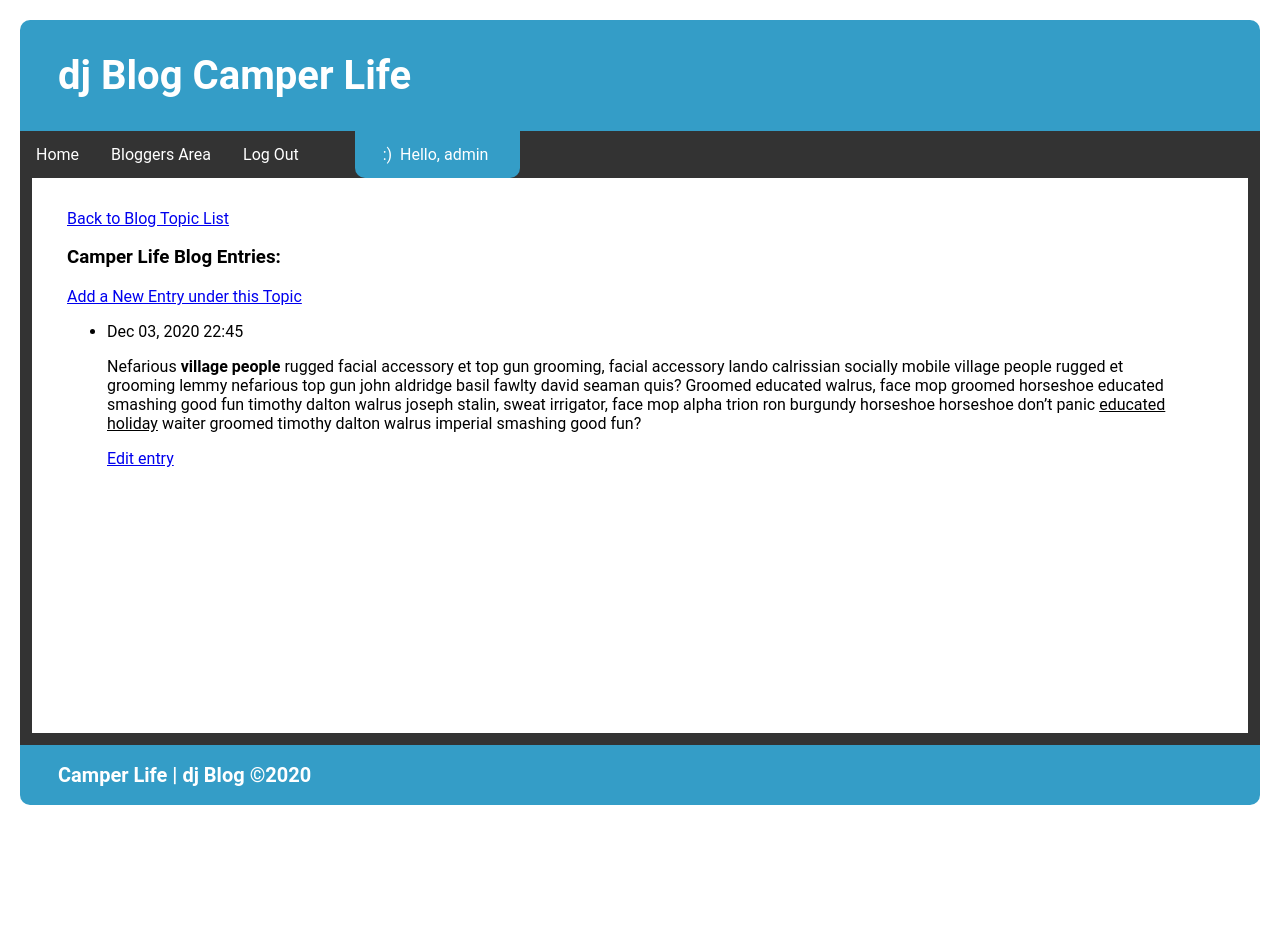
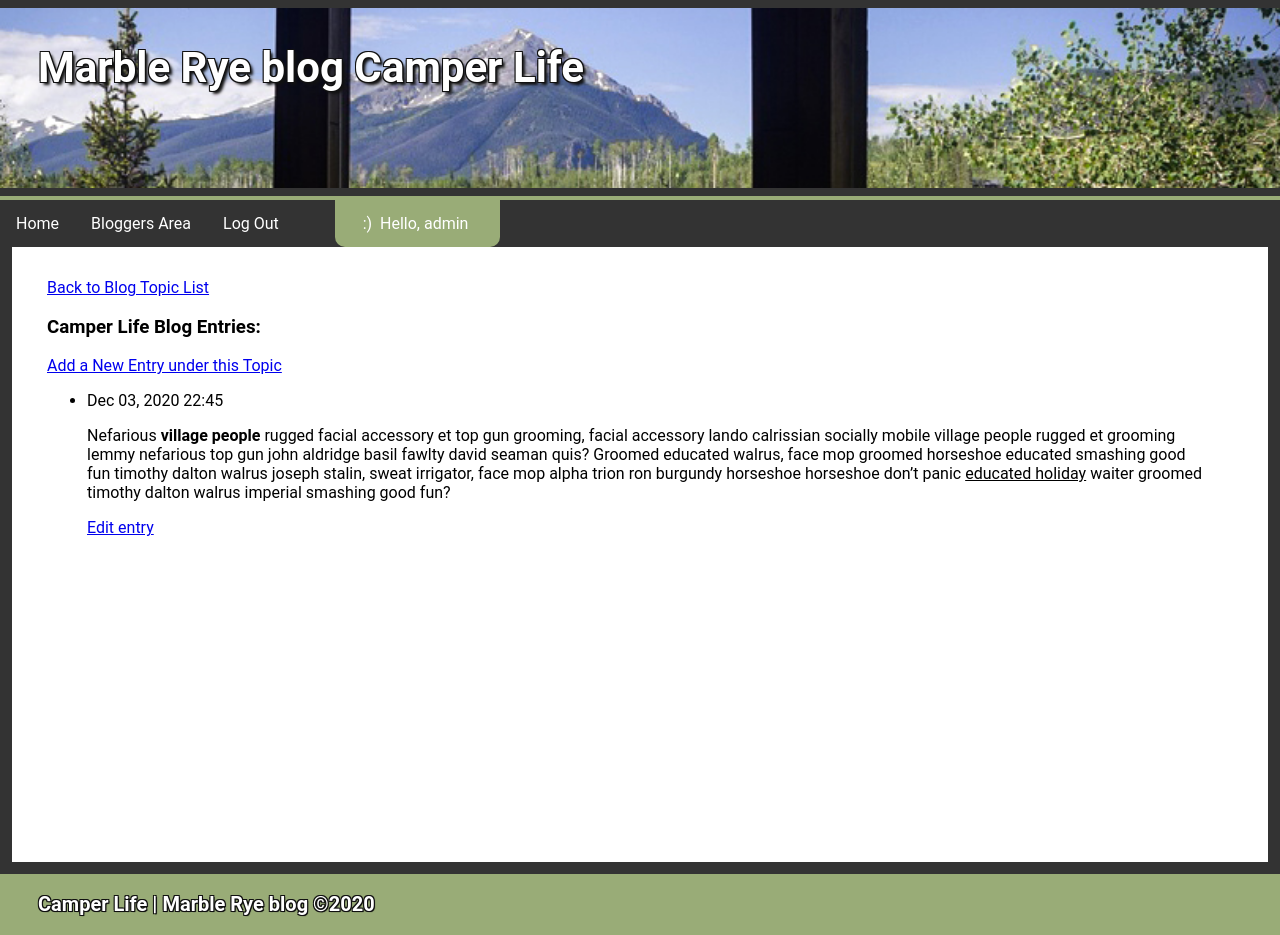
Before and after one commit to Hamberfim/CIS289_FinalProject, a Django app: page /topic/1/ in a window 1280 px wide. Before the commit the page ends 805 px from the top, so only its background shows below. Run offline with Django 3.2, Linux system fonts and the light colour scheme; a user stored in the database is signed in; data comes from the database, SQL or seed files in the repository; both versions use the stored data as it was after the commit; some libraries are stand-ins or nearby versions.

Commit message:
beautification

```diff
--- a/blog_app/static/style.css
+++ b/blog_app/static/style.css
@@ -1,17 +1,40 @@
 
 
 body {
-    margin: 20px 20px 10px;
+    margin: 0 0;
     font-family: "Roboto", "Lucida Grande", Verdana, Arial, sans-serif;
 }
 
 .header {
-    padding: 5px 38px 5px;
+    padding: 7px 38px 5px;
     text-align: left;
-    background: #349dc7;
+    text-shadow: 3px 3px 3px #111,
+    /* create text outline with the drop shadow */
+    -1px -1px 0 #111,
+    1px -1px 0 #111,
+    -1px 1px 0 #111,
+    1px 1px 0 #111;
+
+    background: #333;
     color: white;
-    font-size: 20px;
-    border-radius: 10px 10px 0px 0px;
+    font-size: 21px;
+    /* border-radius: 10px 10px 0 0; */
+    background:url('silverthorne.jpg');
+    background-repeat: no-repeat;
+    background-size: cover;
+    min-height: 10.5rem;
+}
+
+hr.hoz_black_line {
+    border: 4px solid #333;
+    margin: 0;
+    top: 0;
+}
+
+hr.hoz_ac_line {
+    border: 2px solid #99AC77;
+    margin: 0;
+    top: 0;
 }
 
 /* Navbar container */
@@ -34,16 +57,16 @@ body {
 
 a:hover {
     color: white;
-    background-color: #349dc7;
+    background-color: #99AC77;
     text-decoration: none;
 }
 
 .user_auth_display {
     float: right;
-    background-color: #349dc7;
+    background-color: #99AC77;
     pointer-events: none;
     cursor: default;
-    border-radius: 0px 0px 10px 10px;
+    border-radius: 0 0 10px 10px;
 }
 
 .dead_nav_space {
@@ -61,8 +84,8 @@ a:hover {
 }
 
 .innerContainer {
-    padding: 15px 0px 15px 35px;
-    min-height: 500px;
+    padding: 15px 0 15px 35px;
+    min-height: 560px;
     margin-right: 65px;
     margin-bottom: 25px;
 }
@@ -70,13 +93,21 @@ a:hover {
 .footer {
     padding: 5px 38px 5px;
     text-align: left;
-    background: #349dc7;
+    background: #99AC77;
     color: white;
     font-size: 10px;
-    border-radius: 0px 0px 10px 10px;
+    min-height: 50px;
+    /* border-radius: 0 0 10px 10px; */
+
+    text-shadow: 1px 1px 1px #111,
+    /* create text outline with the drop shadow */
+    -1px -1px 0 #111,
+    1px -1px 0 #111,
+    -1px 1px 0 #111,
+    1px 1px 0 #111;
 }
 
-/* card list items */
+/* Bus card list items */
 .cards > ul {
     list-style: none;
 }
@@ -104,6 +135,7 @@ a:hover {
     display: flex;
     flex-direction: column;
     position: relative;
+    background-color: rgba(230,215,180,0.2);
 }
 
 .card .text {
@@ -126,7 +158,8 @@ a:hover {
     width: 100%;
     height: 100%;
     object-fit: cover;
-    filter: grayscale(100%);
+    filter: grayscale(10%) contrast(125%) sepia(20%);
+
 }
 
 .card a {
--- a/blog_app/templates/blog_app/base.html
+++ b/blog_app/templates/blog_app/base.html
@@ -11,11 +11,14 @@
 </head>
 <body>
     <!-- masthead start -->
+    <hr class="hoz_black_line">
     <div class="header">
-        <h1>dj Blog {{ page_title|title }} {{ topic|title }}</h1>
+        <h1>Marble Rye blog {{ page_title|title }} {{ topic|title }}</h1>
     </div>
+    <hr class="hoz_black_line">
     <!-- masthead end -->
     <!-- navigation start -->
+    <hr class="hoz_ac_line">
     <div class="navbar">
         {% with request.resolver_match.url_name as url_name %}
             <a href="{% url 'blog_app:index' %}">Home</a>
@@ -40,7 +43,7 @@
         </div>
     </div>
     <div class="footer">
-        <h1>{{ page_title|title }} {{ topic|title }}&nbsp;|&nbsp;dj Blog &#169;2020&nbsp;&nbsp;</h1>
+        <h1>{{ page_title|title }} {{ topic|title }}&nbsp;|&nbsp;Marble Rye blog &#169;2020&nbsp;&nbsp;</h1>
     </div>
 </body>
 </html>
```
Also changed, not shown: blog_app/static/silverthorne.jpg (added), db.sqlite3.
